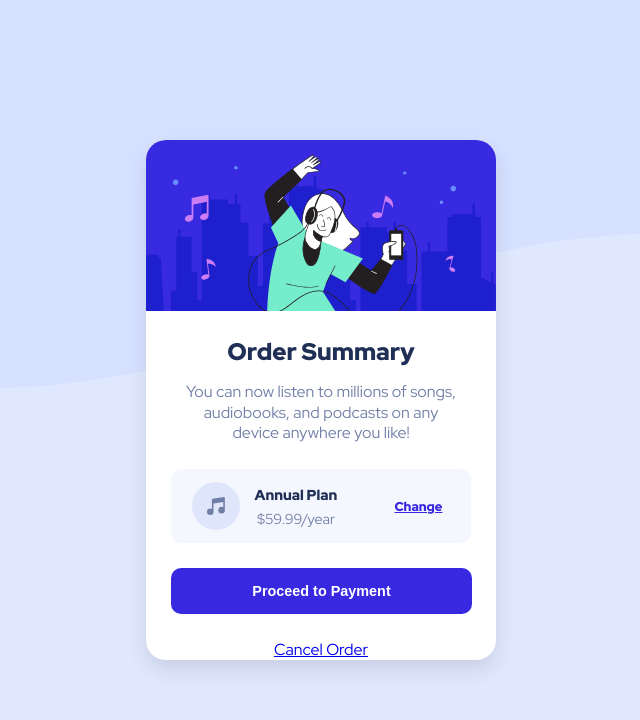
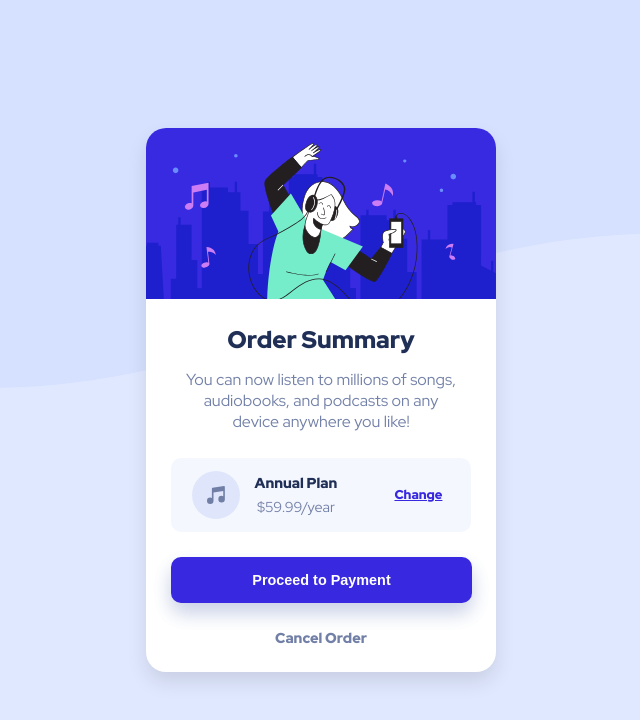
Before and after one commit to srsanjaykumar/order_summary_component, a plain HTML site: page index.html in a window 1280 px wide. Shown: the whole page, without its empty margins (319-959 px from the left). Drawn offline with Linux system fonts and the light colour scheme.

Commit message:
desktop mode  completed

```diff
--- a/style.css
+++ b/style.css
@@ -34,6 +34,7 @@ body {
 
 .container {
   max-width: 350px;
+  max-height: 100%;
   background-color: white;
   border-radius: 20px;
   box-shadow: 0px 10px 20px rgba(0, 0, 0, 0.1);
@@ -107,4 +108,18 @@ button {
   border-radius: 10px;
   border: none;
   cursor: pointer;
+  box-shadow: 0px 10px 20px rgba(0, 0, 0, 0.1), 0px 10px 20px hsl(225, 100%, 94%);
 }
+
+.cancel{
+  display: block;
+  font-size: 0.9rem;
+  font-weight: 900;
+  color: var(--desaturated-blue);
+  cursor: pointer;
+  text-decoration: none;
+}
+
+button:hover {
+  background-color: hsl(245, 75%, 62%);
+}
```
